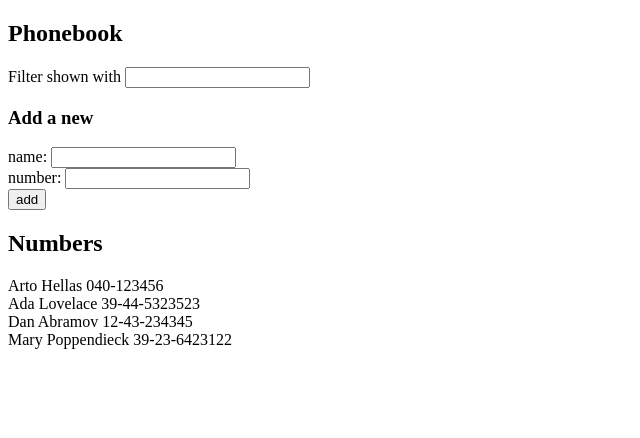
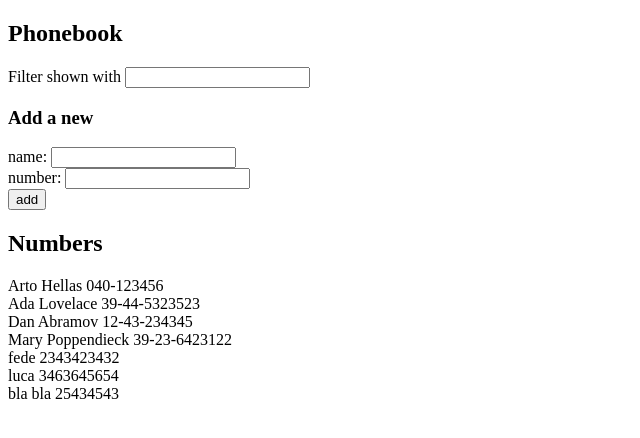
Before and after one commit to ETS-ReactNative5/full-stack-open2021, a React (Create React App) app in the folder part2/phonebook/phonebook-app/: page / in a window 1280 px wide. Shown: the top 438 px of the page, without its empty margins (0-640 px from the left). Built offline with nearby package versions, Linux system fonts and the light colour scheme; data requests are answered from the project's data file.

Commit message:
Completed step 2.15

```diff
--- a/part2/phonebook/phonebook-app/db.json
+++ b/part2/phonebook/phonebook-app/db.json
@@ -1,5 +1,5 @@
 {
-  "persons":[
+  "persons": [
     {
       "name": "Arto Hellas",
       "number": "040-123456",
@@ -19,6 +19,21 @@
       "name": "Mary Poppendieck",
       "number": "39-23-6423122",
       "id": 4
+    },
+    {
+      "name": "fede",
+      "number": "2343423432",
+      "id": 5
+    },
+    {
+      "name": "luca",
+      "number": "3463645654",
+      "id": 6
+    },
+    {
+      "name": "bla bla",
+      "number": "25434543",
+      "id": 7
     }
   ]
 }
--- a/part2/phonebook/phonebook-app/src/App.js
+++ b/part2/phonebook/phonebook-app/src/App.js
@@ -86,6 +86,11 @@ const App = () => {
       number: newNumber,
       id: persons.length + 1
     }
+    axios
+    .post('http://localhost:3001/persons', nameObject)
+    .then(res => {
+      console.log(res);
+    })
     if (persons[0].name === nameObject.name) {
       alert(`${nameObject.name} is already added to phonebook`)
     } else {
@@ -93,6 +98,7 @@ const App = () => {
       setNewName('')
       setNewNumber('')
     }
+
   }
 
   const filterPersonList = () => {
```
